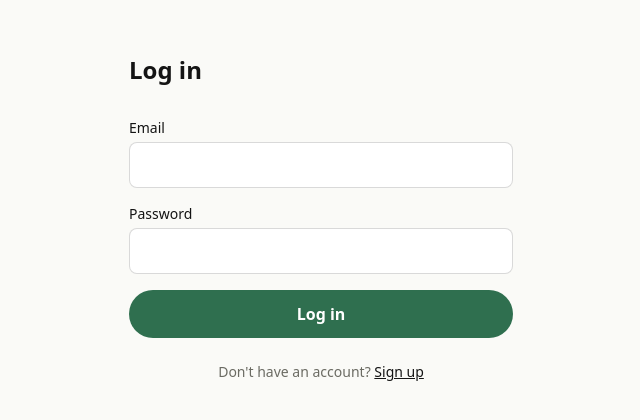
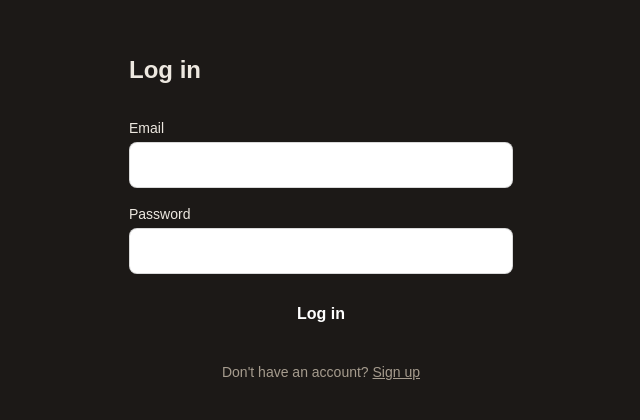
Before and after one commit to marvelousfxmt5-collab/course-platform, a Next.js app: page /login in a window 1280 px wide. Shown: the part 182-602 px from the top of the page, without its empty margins (319-959 px from the left). Built offline with nearby package versions, Linux system fonts and the light colour scheme.

Commit message:
Update globals.css

```diff
--- a/app/globals.css
+++ b/app/globals.css
@@ -2,21 +2,32 @@
 @tailwind components;
 @tailwind utilities;
 
+@import url('https://fonts.googleapis.com/css2?family=Oswald:wght@400;500;600;700&family=Archivo:wght@400;500;600&display=swap');
+
 :root {
-  --ink: #141414;
-  --paper: #fafaf7;
-  --accent: #2f6f4f;
-  --accent-dark: #234f38;
-  --muted: #6b6b63;
+  --charcoal: #1c1917;
+  --charcoal-deep: #141210;
+  --paper: #ede8e0;
+  --oxblood: #6b1f1f;
+  --oxblood-bright: #8b2a2a;
+  --ochre: #b8860b;
+  --muted: #a69c8e;
+  --line: rgba(237, 232, 224, 0.14);
 }
 
 body {
-  background: var(--paper);
-  color: var(--ink);
+  background: var(--charcoal);
+  color: var(--paper);
+  font-family: 'Archivo', sans-serif;
+  -webkit-font-smoothing: antialiased;
+}
+
+.font-display {
+  font-family: 'Oswald', sans-serif;
 }
 
 .focus-ring:focus-visible {
-  outline: 2px solid var(--accent);
+  outline: 2px solid var(--ochre);
   outline-offset: 2px;
 }
 
```
